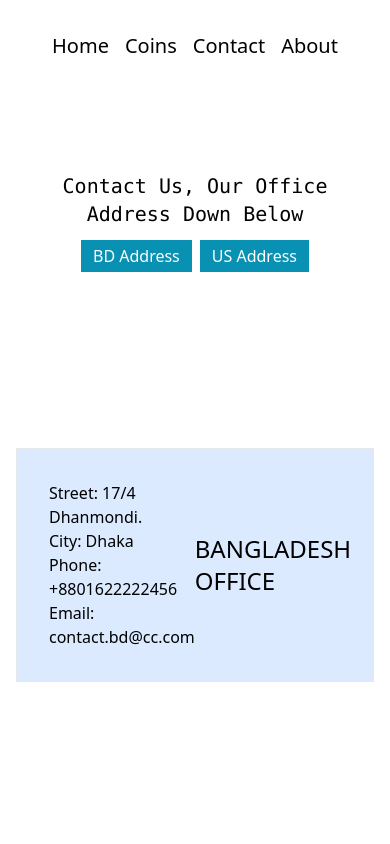
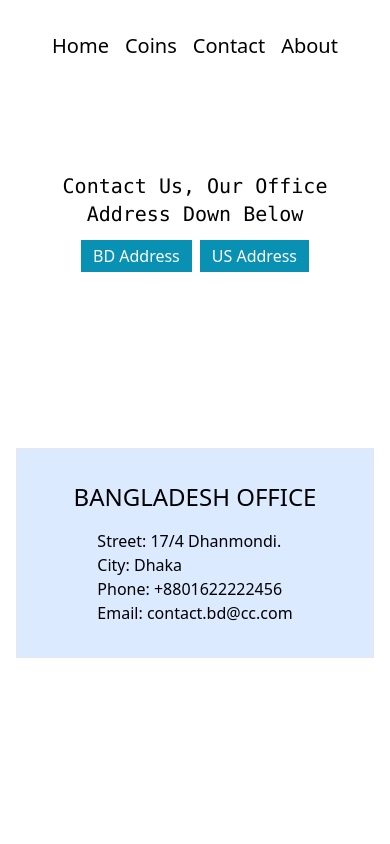
Before and after one commit to Ruman-Islam/crypto-cafe, a React (Create React App) app: page /contact/bd-address in a window 390 px wide. Shown: the top 844 px of the page. Built offline with nearby package versions, Linux system fonts and the light colour scheme.

Commit message:
contact style changed

```diff
--- a/src/components/Contact/BdAddress.js
+++ b/src/components/Contact/BdAddress.js
@@ -3,7 +3,7 @@ import React from 'react';
 const BdAddress = () => {
     return (
         <div className='border p-8 bg-blue-100 w-full'>
-            <div className='flex justify-between items-center'>
+            <div className='flex flex-col-reverse md:flex-row justify-between items-center'>
                 <div>
                     <h1>Street: 17/4 Dhanmondi.</h1>
                     <h1>City: Dhaka</h1>
@@ -11,7 +11,7 @@ const BdAddress = () => {
                     <h1>Email: contact.bd@cc.com</h1>
                 </div>
                 <div>
-                    <h1 className='text-2xl'>BANGLADESH OFFICE</h1>
+                    <h1 className='text-2xl mb-4 md:mb-0'>BANGLADESH OFFICE</h1>
                 </div>
             </div>
         </div>
--- a/src/components/Contact/UsAddress.js
+++ b/src/components/Contact/UsAddress.js
@@ -3,7 +3,7 @@ import React from 'react';
 const UsAddress = () => {
     return (
         <div className='border p-8 bg-green-100 w-full'>
-            <div className='flex justify-between items-center'>
+            <div className='flex flex-col-reverse md:flex-row justify-between items-center'>
                 <div>
                     <h1>Street: 1203 SN Street</h1>
                     <h1>City: New York</h1>
@@ -11,7 +11,7 @@ const UsAddress = () => {
                     <h1>Email: contact.usa@cc.com</h1>
                 </div>
                 <div>
-                    <h1 className='text-2xl'>USA OFFICE</h1>
+                    <h1 className='text-2xl mb-4 md:mb-0'>USA OFFICE</h1>
                 </div>
             </div>
         </div>
```
